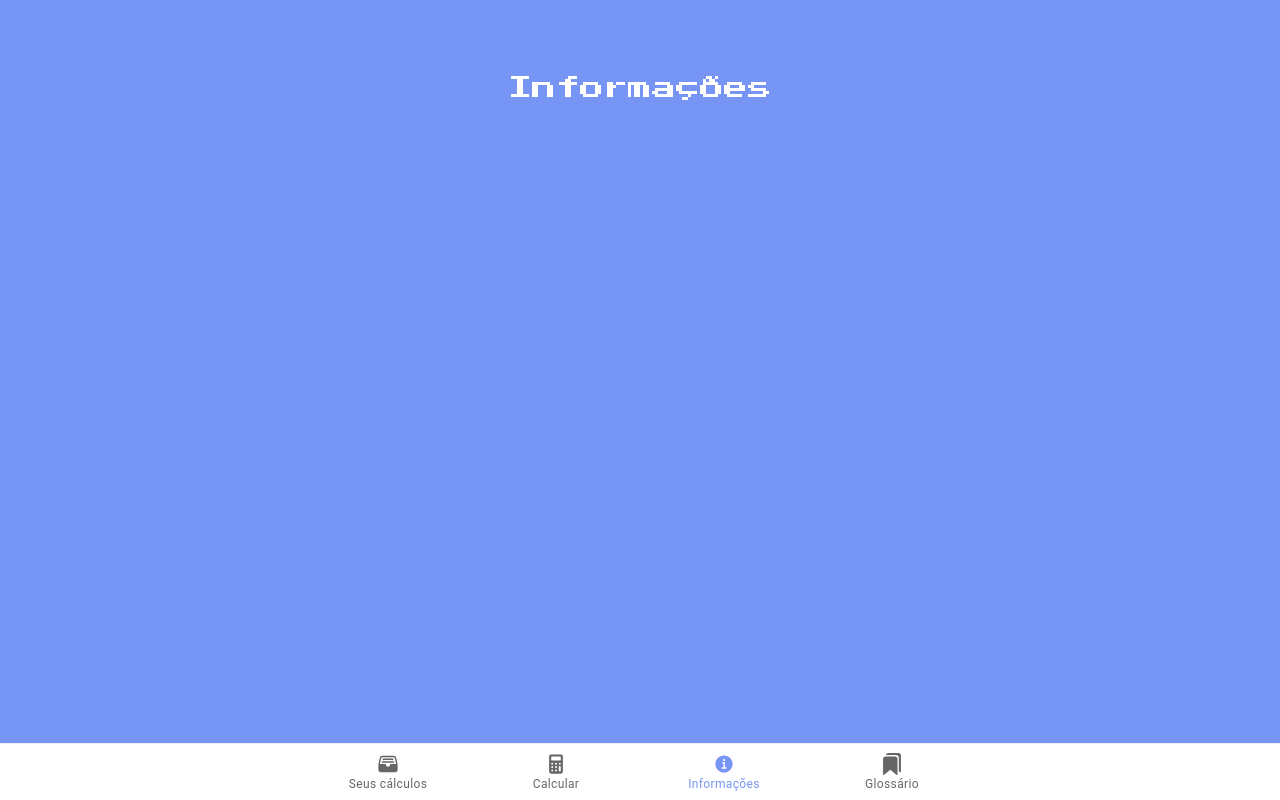
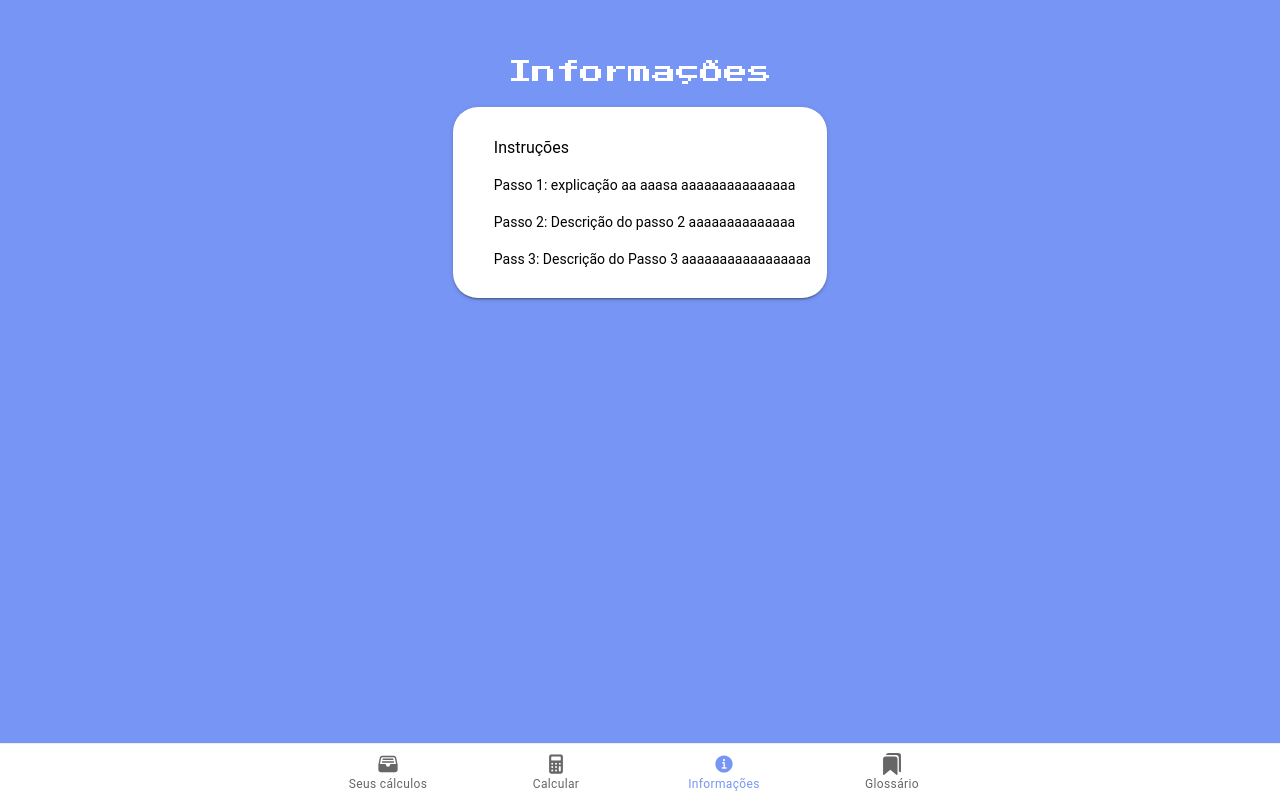
Before and after one commit to embscimatec/PimPelod2, a React (Create React App) app: page /informacoes in a window 1280 px wide. Built offline with nearby package versions, Linux system fonts and the light colour scheme.

Commit message:
Adicionando textos no CardInstrucoes

```diff
--- a/src/pages/Informacoes/components/CardInstrucoes.tsx
+++ b/src/pages/Informacoes/components/CardInstrucoes.tsx
@@ -1,11 +1,37 @@
+import { IonCard, IonCardContent, IonCardHeader, IonRow } from '@ionic/react';
 import React from 'react';
 
-const CardInstruncoes : React.FC = () => {
+const CardInstrucoes: React.FC = () => {
 
-    return(
-        <>
-        </>
+    return (
+        <IonCard>
+            {/* <IonCardHeader>
+                <h2>Instruções</h2>
+            </IonCardHeader> */}
+            <IonCardContent class="ion-margin-top">
+                <IonRow class="ion-margin-bottom">
+                    <h2>
+                        Instruções
+                    </h2>
+                </IonRow>
+                <IonRow class="ion-margin-bottom">
+                    <h4>
+                        Passo 1: explicação aa aaasa aaaaaaaaaaaaaaa
+                </h4>
+                </IonRow>
+                <IonRow class="ion-margin-bottom">
+                    <h4>
+                        Passo 2: Descrição do passo 2 aaaaaaaaaaaaaa
+                </h4>
+                </IonRow>
+                <IonRow class="ion-margin-bottom">
+                    <h4>
+                        Pass 3: Descrição do Passo 3 aaaaaaaaaaaaaaaaa
+                </h4>
+                </IonRow>
+            </IonCardContent>
+        </IonCard>
     );
 };
 
-export default CardInstruncoes;
+export default CardInstrucoes;
--- a/src/pages/Informacoes/index.tsx
+++ b/src/pages/Informacoes/index.tsx
@@ -1,13 +1,13 @@
 import { IonCol, IonContent, IonGrid, IonPage, IonRow, IonText } from '@ionic/react';
 import React from 'react';
-import CardInstruncoes from './components/CardInstrucoes';
+import CardInstrucoes from './components/CardInstrucoes';
 
 const Informacoes: React.FC = () => {
 
     return (
         <>
             <IonPage>
-                <IonContent color="primary" class="ion-padding">
+                <IonContent color="primary" >
                     <IonGrid class="ion-margin">
                         <IonCol class="ion-justify-content-center">
                             <IonRow class="ion-justify-content-center">
@@ -18,7 +18,7 @@ const Informacoes: React.FC = () => {
                                 </IonText>
                             </IonRow>
                             <IonRow class="ion-justify-content-center">
-                                <CardInstruncoes />
+                                <CardInstrucoes />
                             </IonRow>
                         </IonCol>
                     </IonGrid>
--- a/src/theme/variables.css
+++ b/src/theme/variables.css
@@ -18,6 +18,7 @@ ion-card {
 ion-card-content {
   color: #000000;
 }
+
 
 /** Ionic CSS Variables **/
 :root {
```
Also changed, not shown: OFL.txt (added).
